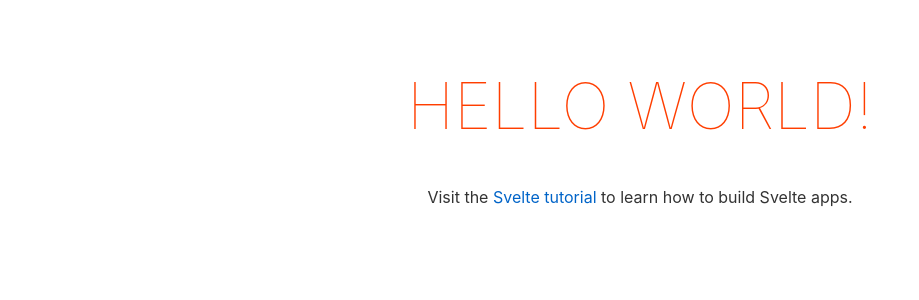
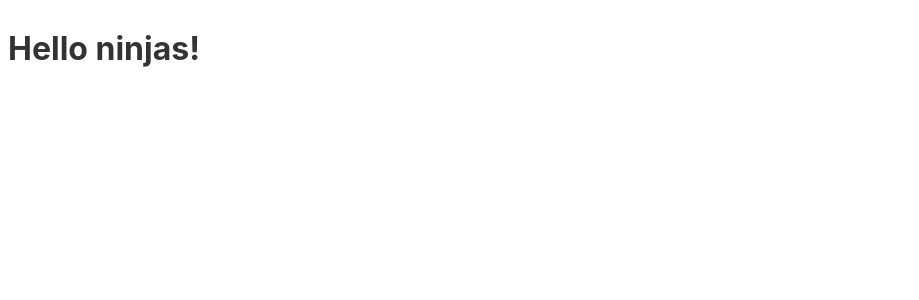
Before and after one commit to glpzzz/ninjapolls, a Svelte app: page / in a window 1280 px wide. Shown: the top 300 px of the page, without its empty margins (0-919 px from the left). Built offline with nearby package versions, Linux system fonts and the light colour scheme.

Commit message:
Cleaning

```diff
--- a/src/App.svelte
+++ b/src/App.svelte
@@ -1,30 +1,8 @@
 <script>
-	export let name;
 </script>
 
 <main>
-	<h1>Hello {name}!</h1>
-	<p>Visit the <a href="https://svelte.dev/tutorial">Svelte tutorial</a> to learn how to build Svelte apps.</p>
+	<h1>Hello ninjas!</h1>
 </main>
 
-<style>
-	main {
-		text-align: center;
-		padding: 1em;
-		max-width: 240px;
-		margin: 0 auto;
-	}
-
-	h1 {
-		color: #ff3e00;
-		text-transform: uppercase;
-		font-size: 4em;
-		font-weight: 100;
-	}
-
-	@media (min-width: 640px) {
-		main {
-			max-width: none;
-		}
-	}
-</style>
+<style></style>
```
